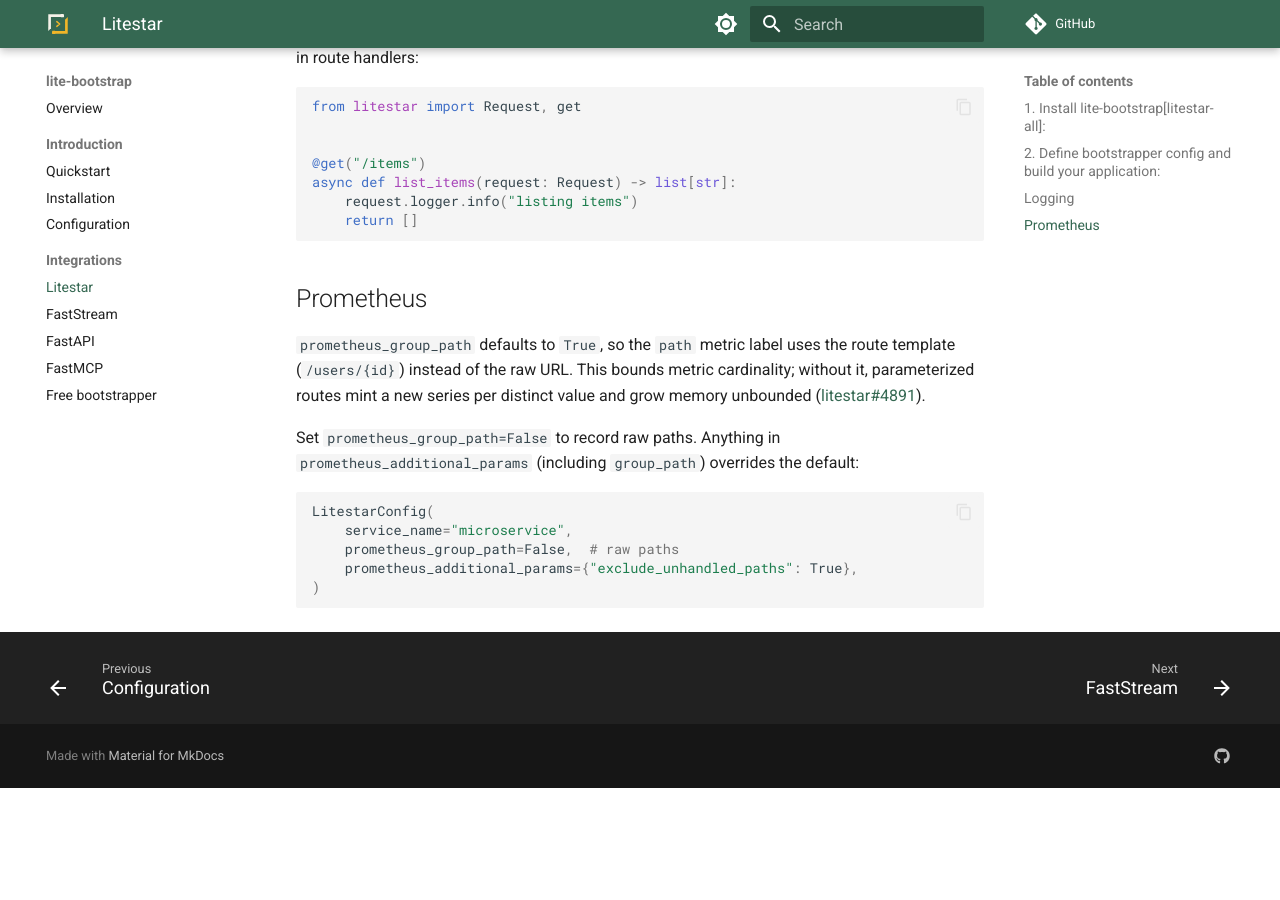
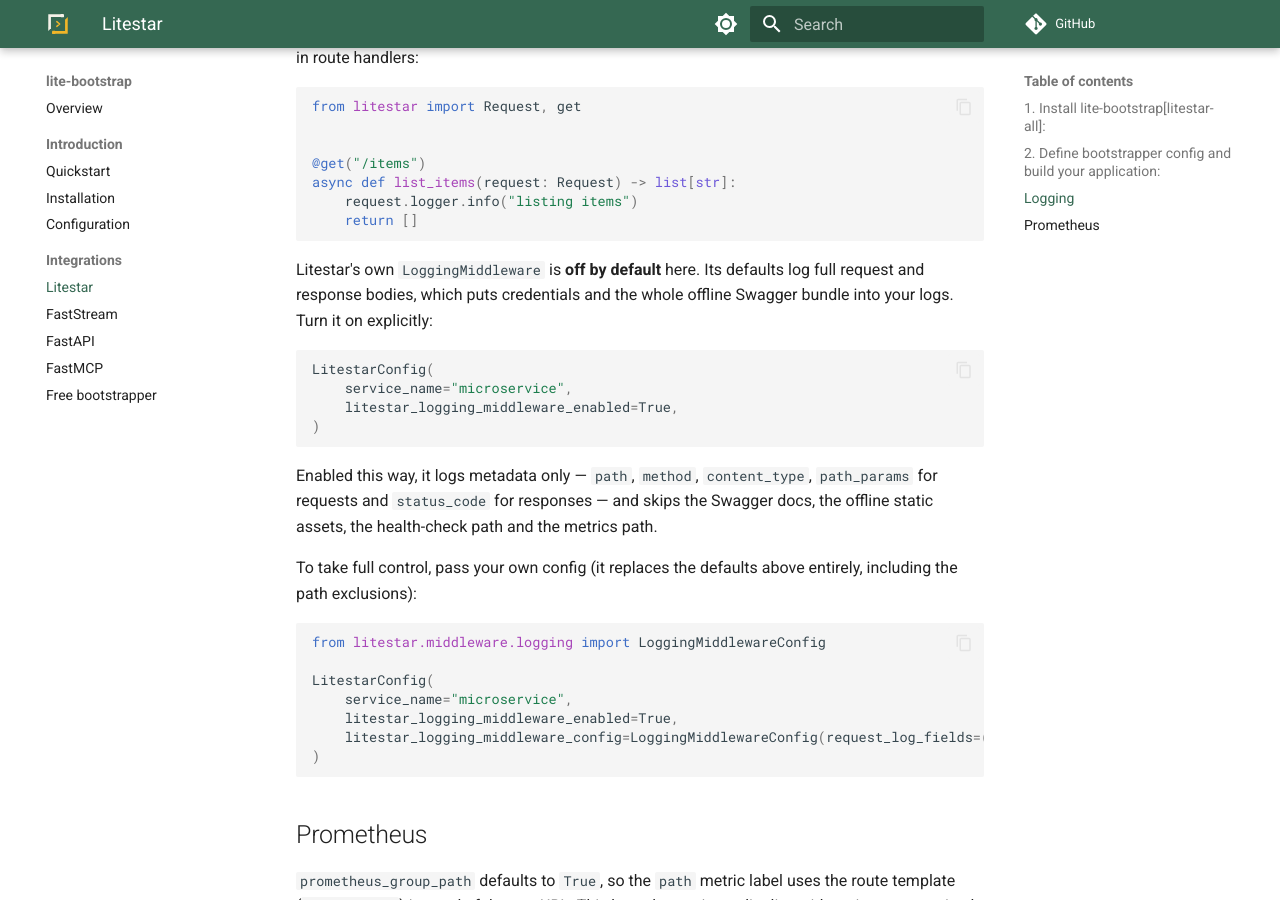
Before and after one commit to modern-python/lite-bootstrap, an MkDocs documentation site: the page built from docs/integrations/litestar.md, in a window 1280 px wide and 900 px high, scrolled down 948 px. Built offline with MkDocs 1.6.1 and Material for MkDocs 9.7.7, drawn with Linux system fonts in a browser that asks for light colours; comment, search, counter and statistics services are not loaded; before the commit the page ends 1736 px from its top, so only the background shows below that.

Commit message:
docs(litestar): document access-logging opt-in and promote invariant

````diff
--- a/docs/integrations/litestar.md
+++ b/docs/integrations/litestar.md
@@ -61,6 +61,35 @@
     return []
 ```
 
+Litestar's own `LoggingMiddleware` is **off by default** here. Its defaults log
+full request and response bodies, which puts credentials and the whole offline
+Swagger bundle into your logs. Turn it on explicitly:
+
+```python
+LitestarConfig(
+    service_name="microservice",
+    litestar_logging_middleware_enabled=True,
+)
+```
+
+Enabled this way, it logs metadata only — `path`, `method`, `content_type`,
+`path_params` for requests and `status_code` for responses — and skips the
+Swagger docs, the offline static assets, the health-check path and the metrics
+path.
+
+To take full control, pass your own config (it replaces the defaults above
+entirely, including the path exclusions):
+
+```python
+from litestar.middleware.logging import LoggingMiddlewareConfig
+
+LitestarConfig(
+    service_name="microservice",
+    litestar_logging_middleware_enabled=True,
+    litestar_logging_middleware_config=LoggingMiddlewareConfig(request_log_fields=("path", "method", "headers")),
+)
+```
+
 ## Prometheus
 
 `prometheus_group_path` defaults to `True`, so the `path` metric label uses the
````
Also changed, not shown: architecture/instruments.md (+7 -1 lines), planning/changes/2026-08-10.01-litestar-middleware-logging.md (+1 -1 lines).
